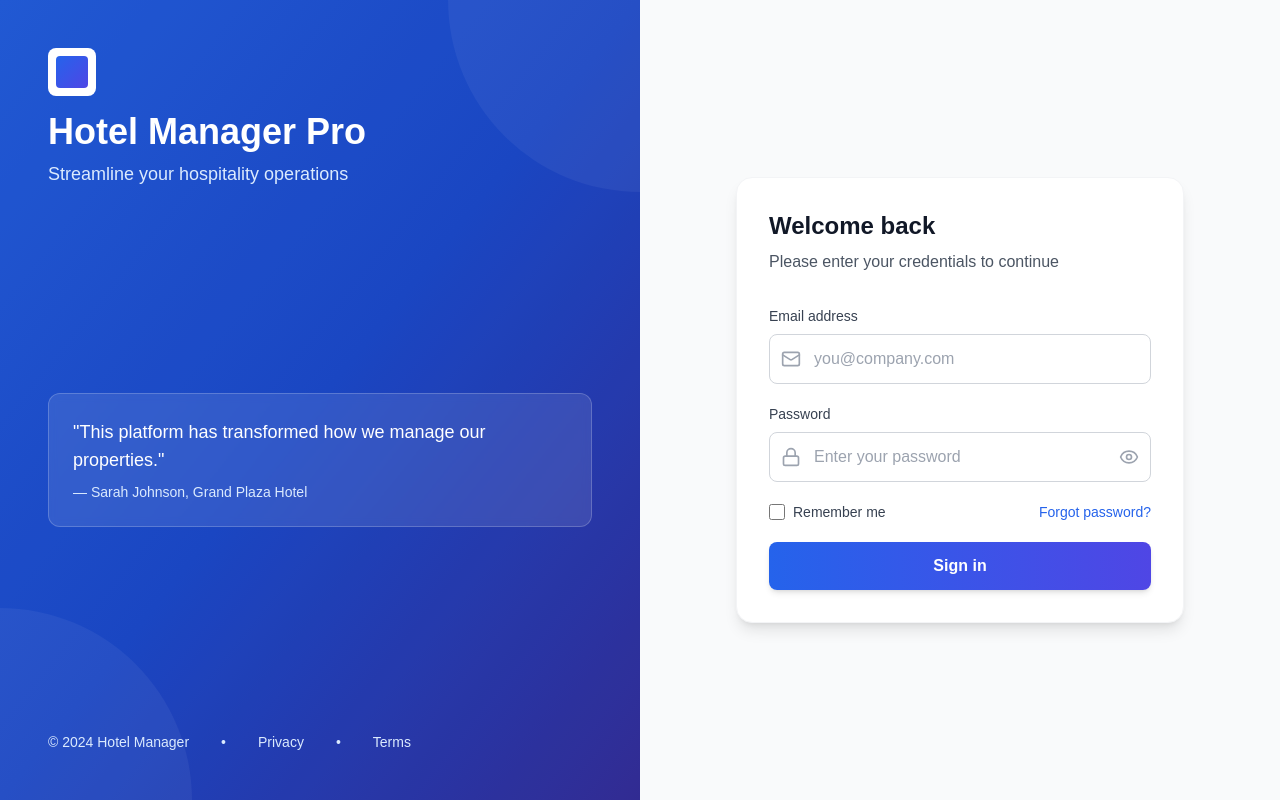
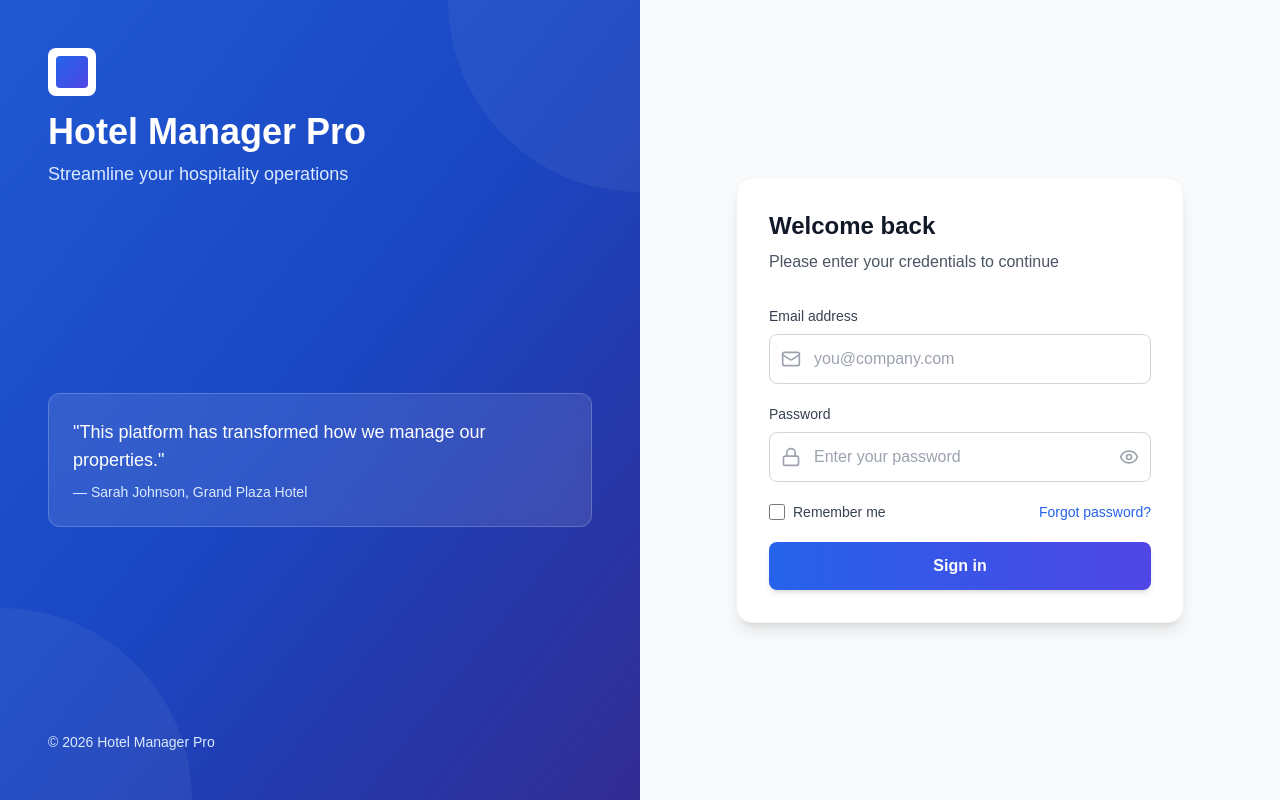
Before and after one commit to surenshanaka/hotel-platform, a Next.js app in the folder frontend/: page /login in a window 1280 px wide. Built offline with nearby package versions, Linux system fonts and the light colour scheme; no server answers.

Commit message:
feat: home page improvement

```diff
--- a/frontend/src/app/login/page.tsx
+++ b/frontend/src/app/login/page.tsx
@@ -66,15 +66,7 @@ export default function LoginPage() {
         </div>
 
         <div className="relative z-10 flex items-center space-x-8 text-blue-100 text-sm">
-          <span>© 2024 Hotel Manager</span>
-          <span>•</span>
-          <a href="#" className="hover:text-white transition-colors">
-            Privacy
-          </a>
-          <span>•</span>
-          <a href="#" className="hover:text-white transition-colors">
-            Terms
-          </a>
+          <span>© 2026 Hotel Manager Pro</span>
         </div>
       </div>
 
```
